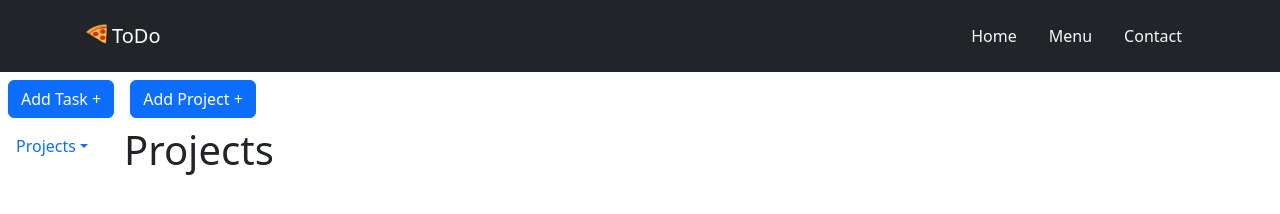
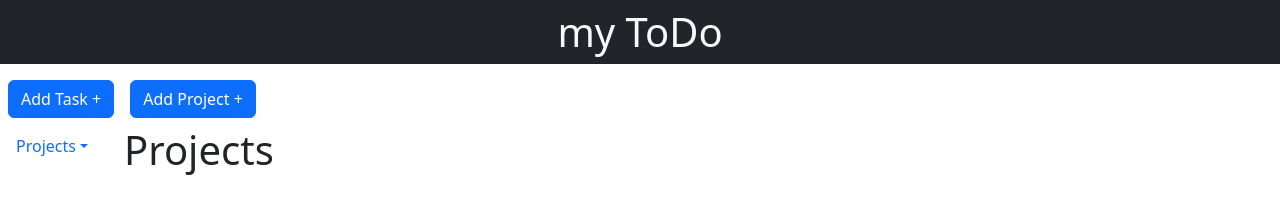
Before and after one commit to gswoolley/ToDo-List, a website built with webpack: page dist/index.html in a window 1280 px wide. Built offline with nearby package versions, Linux system fonts and the light colour scheme.

Commit message:
Changed some styling

```diff
--- a/dist/index.html
+++ b/dist/index.html
@@ -7,30 +7,16 @@
   </head>
   <body>
     <div id="content">
+      <!--
       <nav class="navbar navbar-expand navbar-dark bg-dark">
         <div class="container">
-          <a href="#" class="navbar-brand"
-
-            ><img
-              src="./images/pizza.png"
-              width="30"
-              height="24"
-              class="d-inline-block align-text-top"
-            />ToDo</a
-          >
-          <ul class="navbar nav">
-            <li class="nav-item">
-              <a href="#" class="nav-link active text-light">Home</a>
-            </li>
-            <li class="nav-item">
-              <a href="#" class="nav-link text-light">Menu</a>
-            </li>
-            <li class="nav-item">
-              <a href="#" class="nav-link text-light">Contact</a>
-            </li>
-          </ul>
+          <a href="#" class="navbar-brand">ToDo</a>
         </div>
       </nav>
+
+-->
+
+      <container><h1 class="p-2 text-center bg-dark text-light">my ToDo</h1></container>
       <div class="d-flex p-2 gap-3 bd-highlight">
       <button
         type="button"
@@ -153,6 +139,7 @@
       <div class = "container ms-2"><h1>Projects</h1>
       </div>
       <div class = 'task container ms-8'>
+
       </div>
     <script src="./main.js"></script>
   </body>
```
